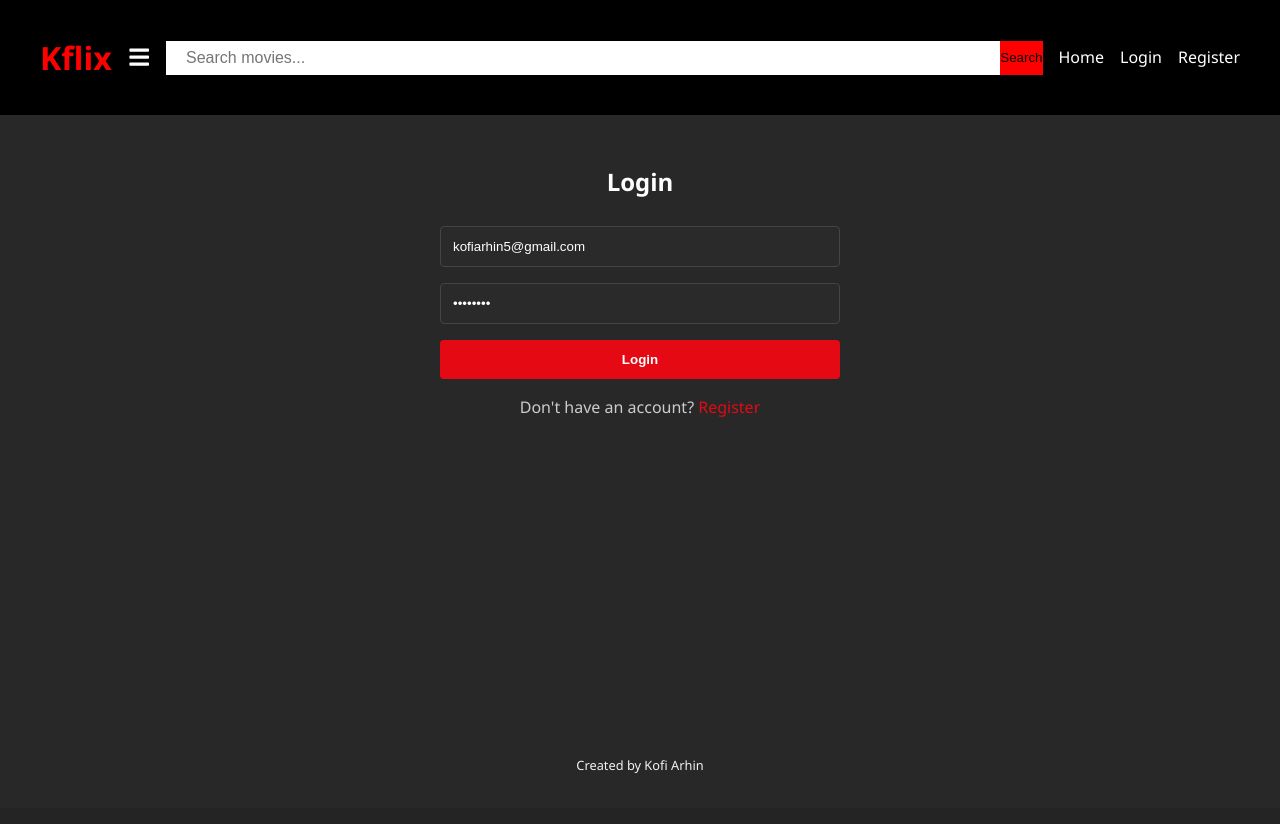
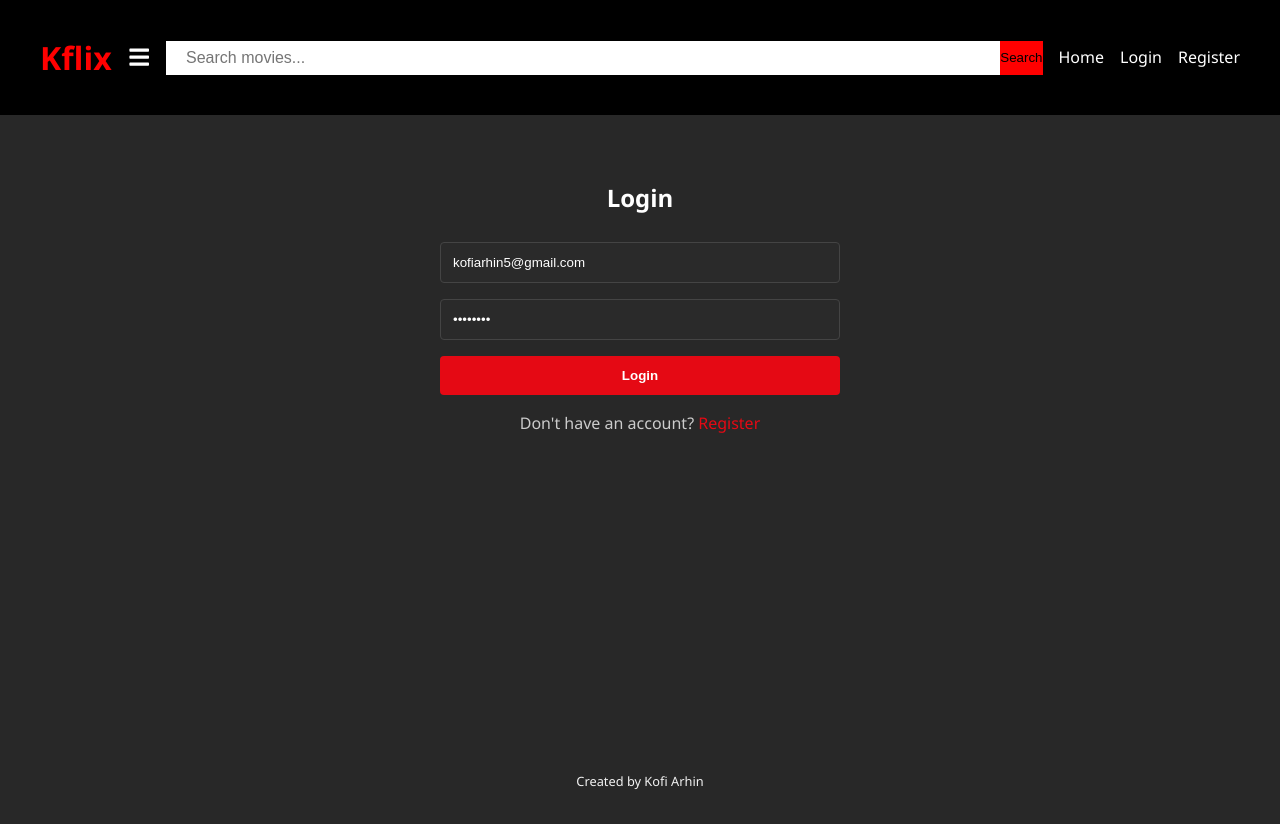
Before and after one commit to kofiarhin/kf-rt-movie-app, a React (Vite) app in the folder client/: page /login in a window 1280 px wide. Built offline with nearby package versions, Linux system fonts and the light colour scheme; no server answers.

Commit message:
ui clean up: main layout

```diff
--- a/client/src/App.styles.scss
+++ b/client/src/App.styles.scss
@@ -2,7 +2,7 @@
 .auth-container {
   display: flex;
   min-height: 70vh;
-  padding-top: 3rem;
+  padding: 4rem 2rem 0rem;
 }
 
 .auth-form {
```
